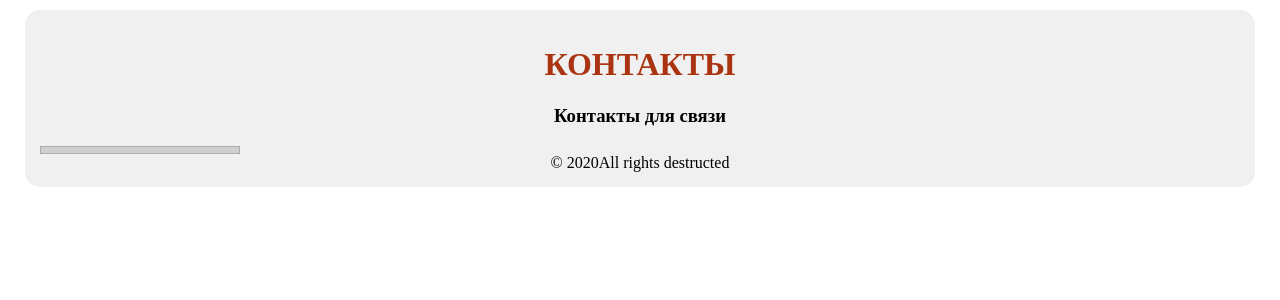
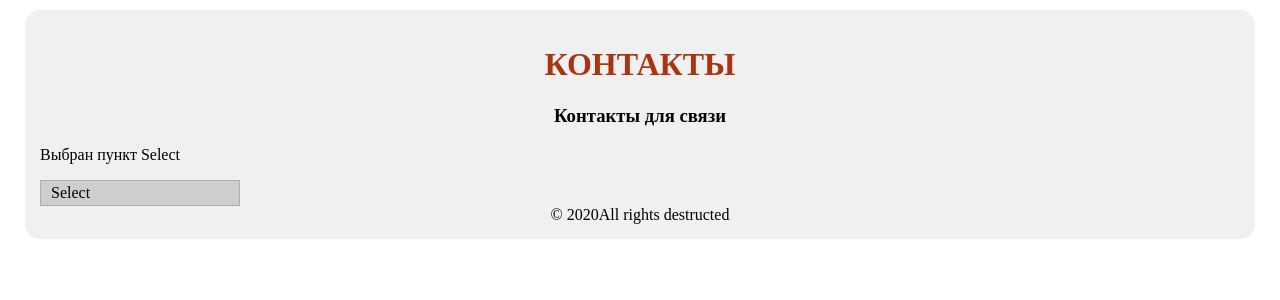
Before and after one commit to svoyparen/nuxtcontacts, a Nuxt app: page /Select in a window 1280 px wide. Shown: the top 300 px of the page. Built offline with nearby package versions, Linux system fonts and the light colour scheme.

Commit message:
Add files via upload

```diff
--- a/pages/Select.vue
+++ b/pages/Select.vue
@@ -1,12 +1,15 @@
 <template>
 	<div>
+		<p> Выбран пункт {{ selected }}</p>
 		<DropList
-			label=""
-			placeholder=""
-			value=""
-			options=""
+			label="label"
+			placeholder="placeholder"
+			value="value"
+			:options="options"
 			disabled
 			required
+			@select="optionSelected"
+			:selected="selected"
 		/>
 	</div>
 </template>
@@ -17,14 +20,27 @@
 		components: {
 			DropList,
 		},
-/*
-		data: () => {
+
+		data () {
+			return {
 			label:'Title',
 			placeholder:'Something here',
 			value:2,
-			options:{
-			},
+			options: [
+				{ name: 'Option 1', value: 1 },
+				{ name: 'Option 2', value: 2 },
+				{ name: 'Option 3', value: 3 },
+				{ name: 'Option 4', value: 4 },
+			],
+			selected:'Select'
+			}
+		},
+
+		methods: {
+			optionSelected(option) {
+				this.selected = option.name
+			}
 		}
-*/
+
 	}
 </script>
```
